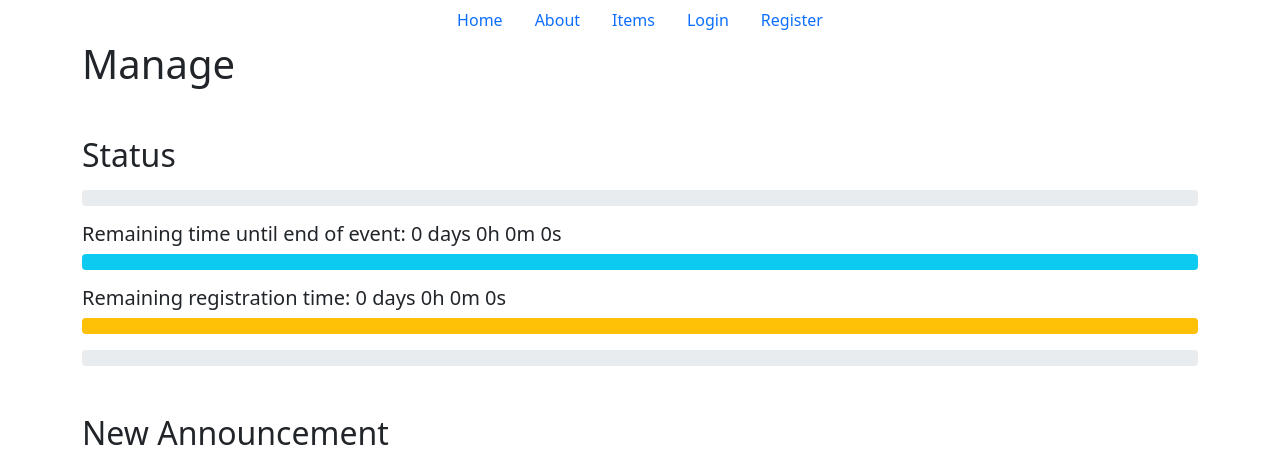
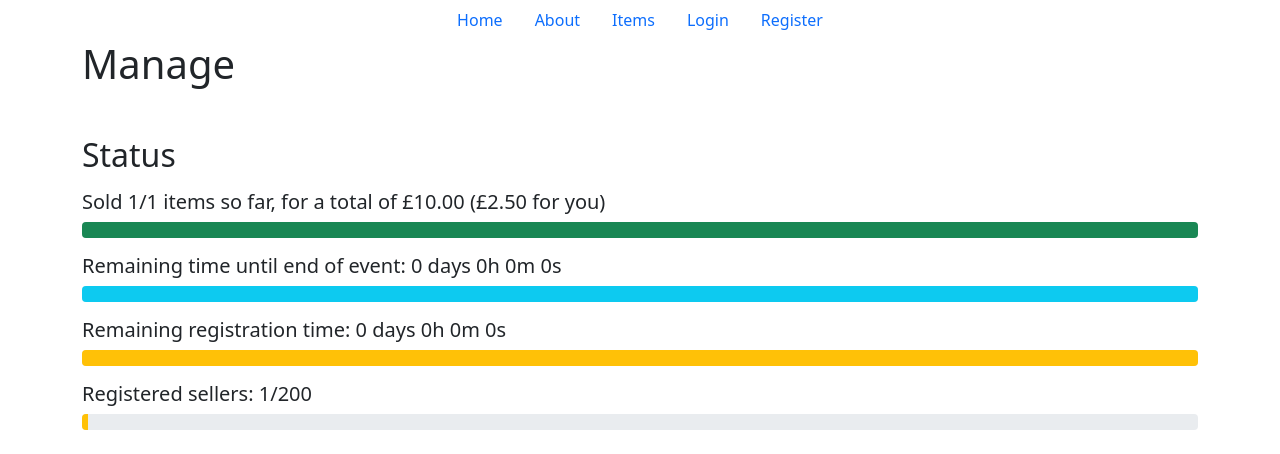
Before and after one commit to MartinBorcin/swapp_project, a Django app: page /swapp/manage/ in a window 1280 px wide. Shown: the top 454 px of the page. Run offline with Django 3.2, Linux system fonts and the light colour scheme; data comes from the database, SQL or seed files in the repository; tables that the repository leaves empty hold one stand-in row (values such as "Sample post"); some libraries are stand-ins or nearby versions.

Commit message:
- fixed manage.py status - fixed items view card colors

```diff
--- a/static/js/swapp.js
+++ b/static/js/swapp.js
@@ -62,7 +62,7 @@ function refreshItemsAndRegs(refreshUrl) {
     newStatus.onreadystatechange = function () {
         if (newStatus.readyState === 4 && newStatus.status === 200) {
             let status = JSON.parse(newStatus.response);
-            items_counter.innerHTML = "Sold " + status.sold_items_count + "/" + status.approved_items_count + " items so far, for a total of £" + status.money_collected.toFixed(2) + " (£" + status.money_earned.toFixed(2) + " for you)";
+            items_counter.innerHTML = "Sold " + status.sold_items_count + "/" + status.approved_items_count + " items so far, for a total of £" + parseFloat(status.money_collected).toFixed(2) + " (£" + parseFloat(status.money_earned).toFixed(2) + " for you)";
             items_progress.style.width = status.items_progress_percent + "%";
             items_progress.setAttribute('aria-valuenow', status.items_progress_percent.toString())
 
--- a/templates/swapp/items.html
+++ b/templates/swapp/items.html
@@ -34,7 +34,7 @@
         {% endif %}
          <ul class="p-0">
              {% for item in items %}
-                 <div onclick="openItemView('{{ item.id }}')" class="card mb-3 {% if item.checked %}border-success{% else %}border-warning{% endif %}" style="max-width: 650px;">
+                 <div onclick="openItemView('{{ item.id }}')" class="card mb-3 {% if item.sold %}border-danger{% else %}{% if item.checked %}border-success{% else %}border-warning{% endif %}{% endif %}" style="max-width: 650px;">
                      <div class="row g-0">
                          <div class="col-md-4 d-flex justify-content-center align-items-center">
                              {% thumbnail item.picture "200x200" as im %}
```
